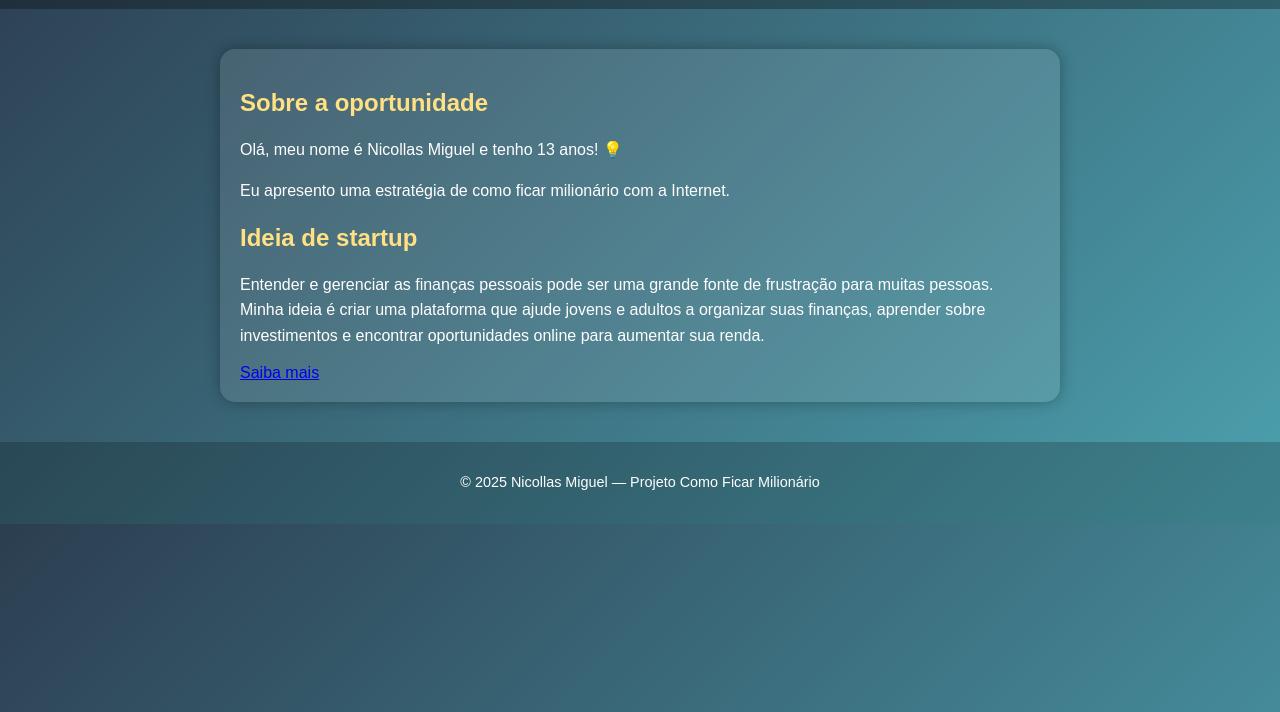
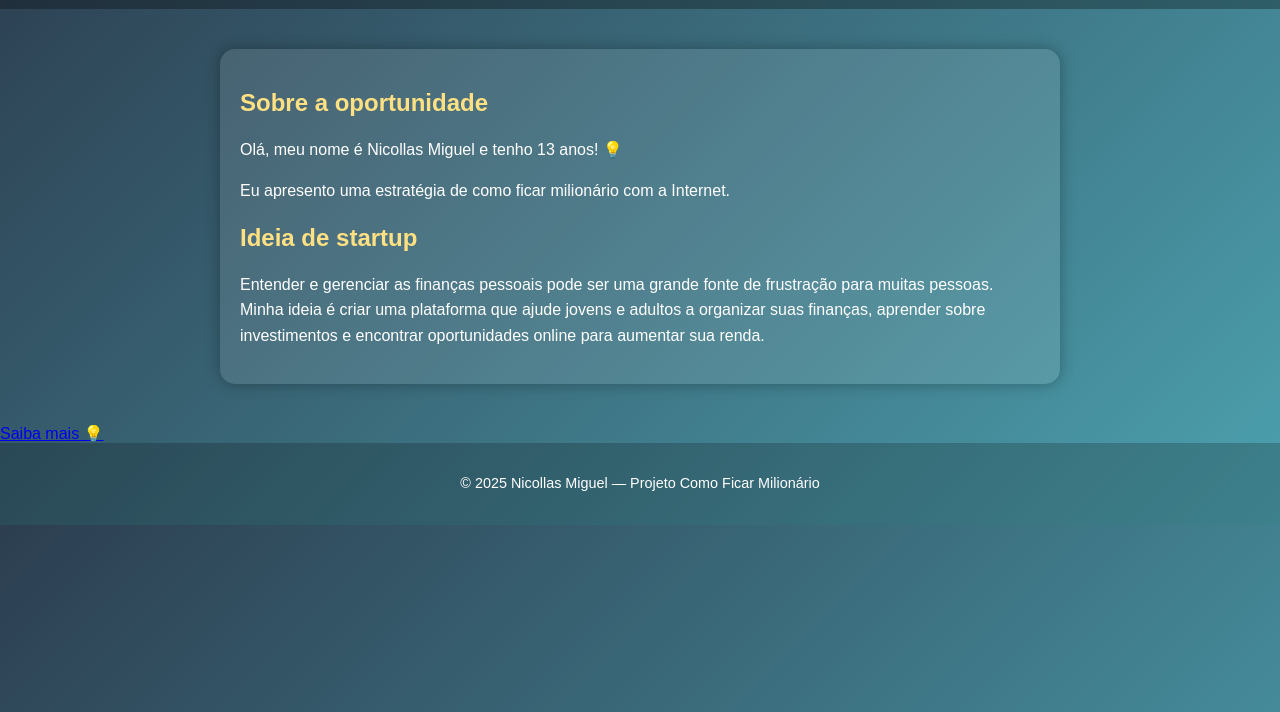
Before and after one commit to miguelnicollas715-star/como-ficar-milionario, a plain HTML site: page index.html in a window 1280 px wide. Shown: the part 88-800 px from the top of the page. Drawn offline with Linux system fonts and the light colour scheme.

Commit message:
Add basic structure and styling for index.html
Aprenda como usar a Internet para construir riqueza! Este projeto apresenta uma startup inovadora que combina inteligência artificial e educação financeira para ajudar as pessoas a controlar gastos, investir melhor e alcançar a liberdade financeira. Criado por Nicollas Miguel, 13 anos, com a visão de transformar o jeito que lidamos com dinheiro.

```diff
--- a/index.html
+++ b/index.html
@@ -67,8 +67,8 @@
     <h2>Ideia de startup</h2>
     <p>Entender e gerenciar as finanças pessoais pode ser uma grande fonte de frustração para muitas pessoas. Minha ideia é criar uma plataforma que ajude jovens e adultos a organizar suas finanças, aprender sobre investimentos e encontrar oportunidades online para aumentar sua renda.</p>
 
-    <a class="botao" href="#">Saiba mais</a>
-  </main>
+
+  </main><a class="botao" href="saiba-mais.html">Saiba mais 💡</a>
 
   <footer>
     <p>© 2025 Nicollas Miguel — Projeto Como Ficar Milionário</p>
```
